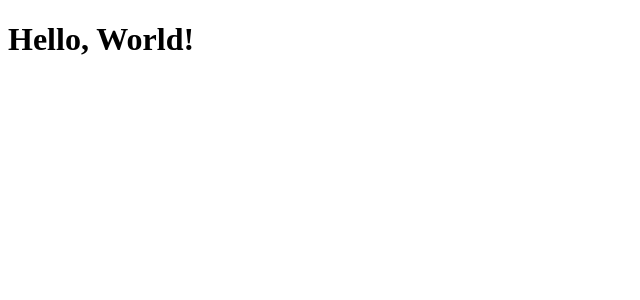
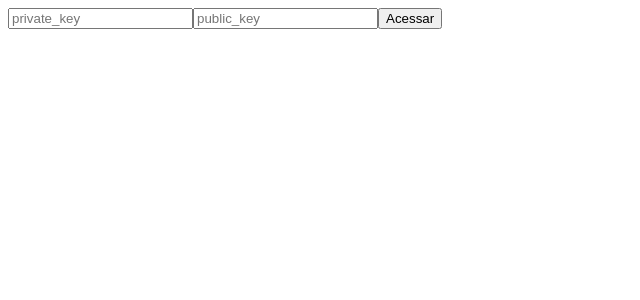
Before and after one commit to andrewsmatsubara/marvel-front-end-app, a React app: page / in a window 1280 px wide. Shown: the top 300 px of the page, without its empty margins (0-640 px from the left). Built offline with nearby package versions, Linux system fonts and the light colour scheme; no server answers.

Commit message:
LoginPage construction and basic MainPage and CharacterPage creation

```diff
--- a/index.js
+++ b/index.js
@@ -1,13 +1,14 @@
 import React from "react";
 import reactDom from "react-dom";
 import { Provider } from "react-redux";
+import { BrowserRouter } from "react-router-dom";
 import App from "./src/App";
 import { store } from './src/redux/store';
 
 reactDom.render(
   <Provider store={store}>
-    <App />
+    <BrowserRouter>
+      <App />
+    </BrowserRouter>
   </Provider>,
   document.getElementById("root"));
-
-  // creating basic redux setup
--- a/package.json
+++ b/package.json
@@ -38,6 +38,8 @@
     "react": "^18.1.0",
     "react-dom": "^18.1.0",
     "react-redux": "^8.0.2",
+    "react-router": "^6.3.0",
+    "react-router-dom": "^6.3.0",
     "redux": "^4.2.0"
   }
 }
--- a/src/App.js
+++ b/src/App.js
@@ -1,20 +1,21 @@
 import React from "react";
-import { connect } from "react-redux";
+import { Route, Routes } from "react-router";
+import CharacterPage from "./pages/CharacterPage";
+import LoginPage from "./pages/LoginPage";
+import MainPage from "./pages/MainPage";
 
 class App extends React.Component {
   render() {
-    const { newValue } = this.props;
     return (
       <div className="app">
-        <h1>Hello, World!</h1>
-        {console.log(newValue)}
+        <Routes>
+          <Route exact path="/" element={<LoginPage />} />
+          <Route exact path="main" element={<MainPage />} />
+          <Route exact path="character" element={<CharacterPage />} />
+        </Routes>
       </div>
     )
   }
 }
 
-const mapStateToProps = store => ({
-  newValue: store.state
-});
-
-export default connect(mapStateToProps)(App);
+export default App;
--- /dev/null
+++ b/src/pages/CharacterPage.jsx
@@ -0,0 +1,20 @@
+import React from "react";
+import { connect } from "react-redux";
+
+class CharacterPage extends React.Component {
+  render() {
+    const { newValue } = this.props;
+    return (
+      <div className="character-page">
+        <h1>Hello, World!</h1>
+        {console.log(newValue)}
+      </div>
+    )
+  }
+}
+
+const mapStateToProps = store => ({
+  newValue: store.state
+});
+
+export default connect(mapStateToProps)(CharacterPage);
--- /dev/null
+++ b/src/pages/LoginPage.jsx
@@ -0,0 +1,15 @@
+import React from "react";
+
+class LoginPage extends React.Component {
+  render() {
+    return (
+      <div className="login-page">
+        <input type="text" placeholder="private_key" />
+        <input type="text" placeholder="public_key" />
+        <button>Acessar</button>
+      </div>
+    )
+  }
+}
+
+export default LoginPage;
--- /dev/null
+++ b/src/pages/MainPage.jsx
@@ -0,0 +1,20 @@
+import React from "react";
+import { connect } from "react-redux";
+
+class MainPage extends React.Component {
+  render() {
+    const { newValue } = this.props;
+    return (
+      <div className="main-page">
+        <h1>Main Page</h1>
+        {console.log(newValue)}
+      </div>
+    )
+  }
+}
+
+const mapStateToProps = store => ({
+  newValue: store.state
+});
+
+export default connect(mapStateToProps)(MainPage);
```
Also changed, not shown: 1 other file (tests, documents, lock files or other folders).
